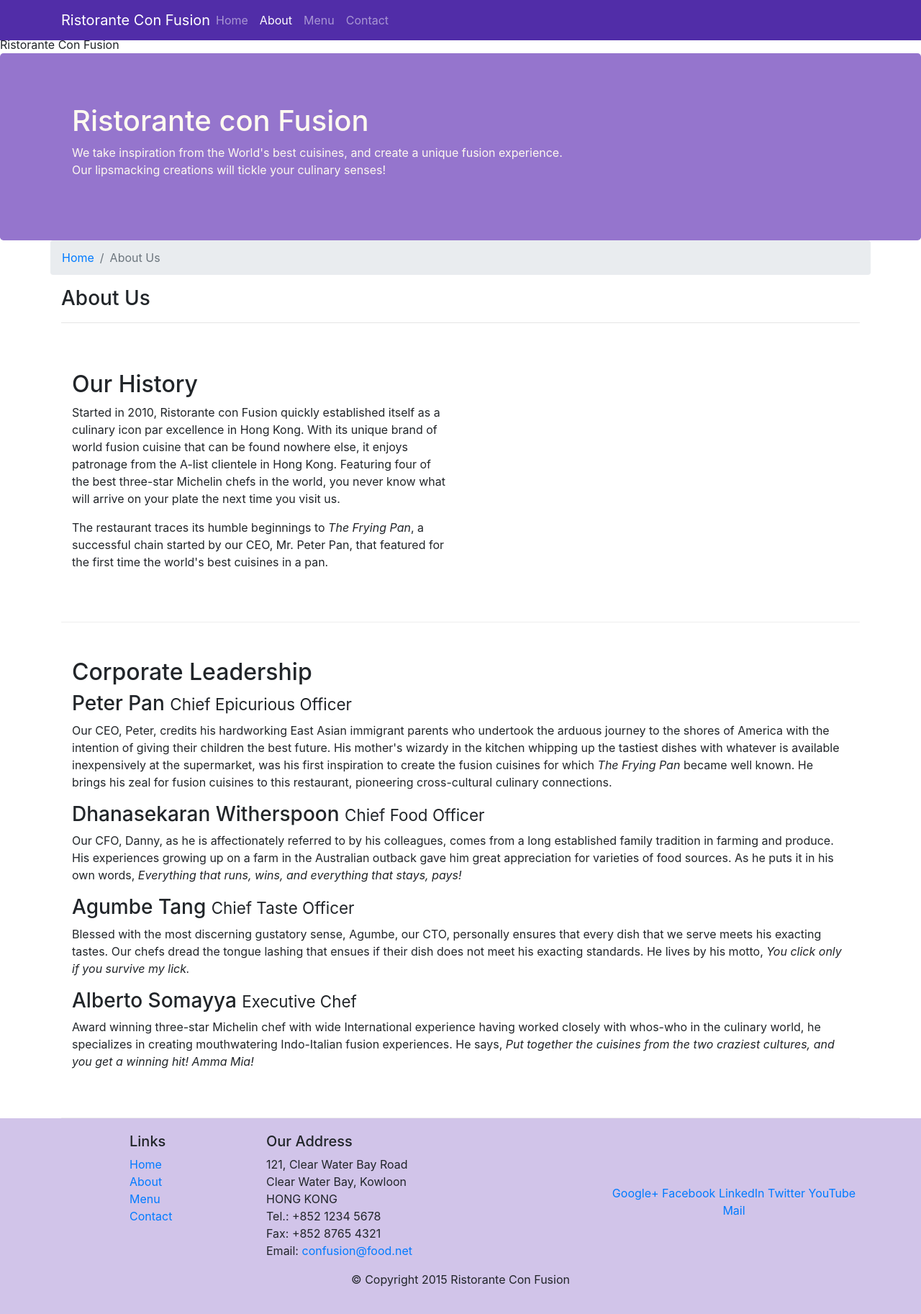
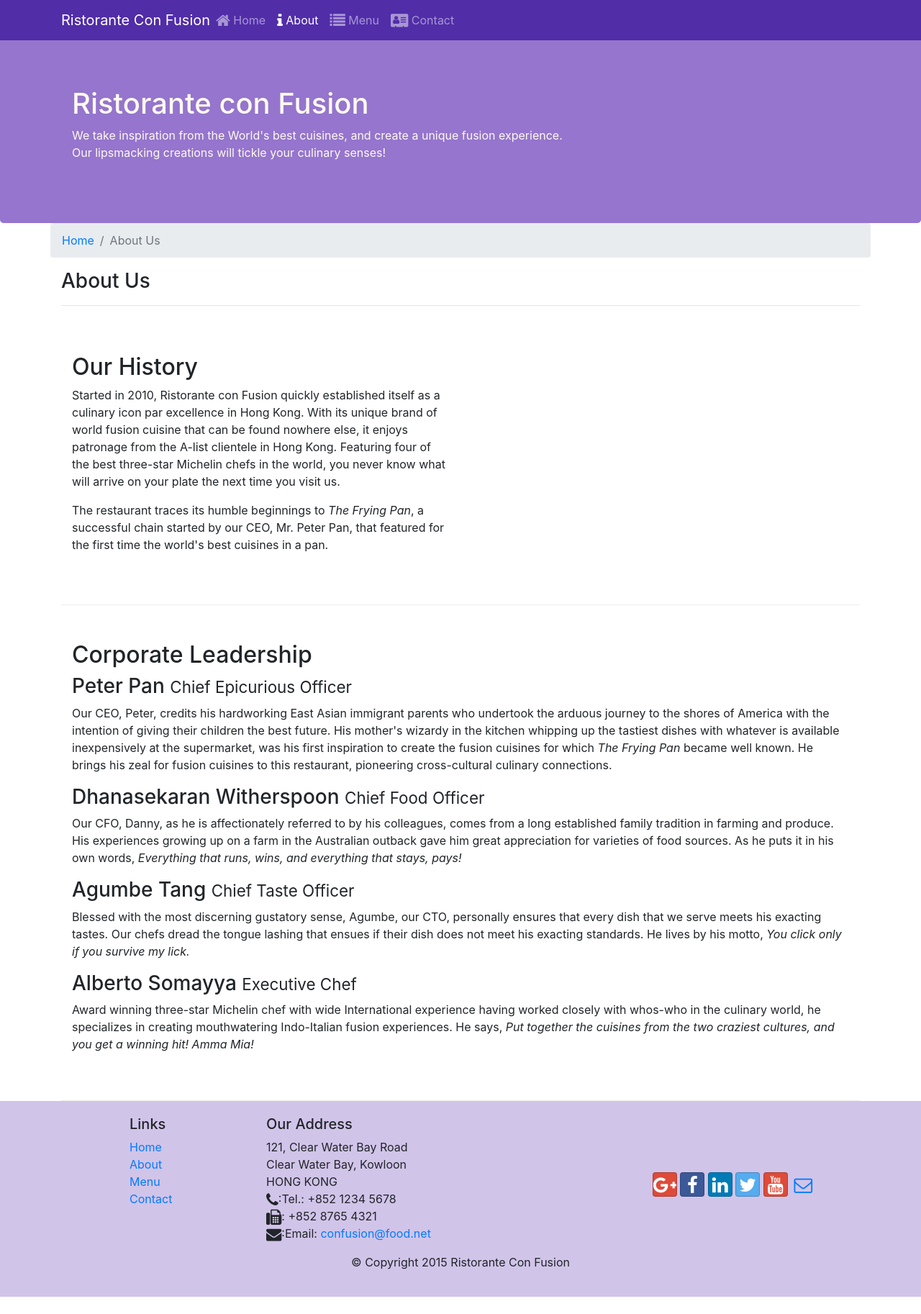
Before and after one commit to marco6998/curso-bootstrap, a website: page aboutus.html in a window 1280 px wide. Shown: the whole page at 72% size. After the commit the page ends 1802 px from the top, so only its background shows below. Drawn offline with nearby package versions, Linux system fonts and the light colour scheme.

Commit message:
Icon Fonts

```diff
--- a/aboutus.html
+++ b/aboutus.html
@@ -8,7 +8,10 @@
     <meta http-equiv="x-ua-compatible" content="ie = edge">
     <!-- Bootstrap CSS -->
     <link rel="stylesheet" href="node_modules/bootstrap/dist/css/bootstrap.min.css">
-    <link rel="stylesheet" href="css/styles.css" <title>Ristorante Con Fusion</title>
+    <link rel="stylesheet" href="node_modules/font-awesome/css/font-awesome.min.css">
+    <link rel="stylesheet" href="node_modules/bootstrap-social/bootstrap-social.css">
+    <link rel="stylesheet" href="css/styles.css">
+    <title>Ristorante Con Fusion</title>
 </head>
 
 <body>
@@ -27,16 +30,23 @@
                 <ul class="navbar-nav mr-auto">
                     <!--navbar-nav conjunto de enlances que se incluyen en la barra de navegación -->
                     <!-- mr-auto especificar el maargen derecho, aquñi se irá a la izquierda-->
-                    <li class="nav-item"><a class="nav-link" href="./index.html">Home</a></li>
+                    <li class="nav-item "><a class="nav-link" href="./index.html">
+                        <span class="fa fa-home fa-lg"></span>
+                            Home</a></li>
                     <!--Se muestra horizontalemte como enlaces-->
                     <!--active marca en cuál estás-->
-                    <li class="nav-item active"><a class="nav-link" href="">About</a></li>
-                    <li class="nav-item"><a class="nav-link" href="#">Menu</a></li>
-                    <li class="nav-item"><a class="nav-link" href="#">Contact</a></li>
-
+                    <li class="nav-item active"><a class="nav-link" href="#">
+                        <span class="fa fa-info fa-lg"></span>
+                            About</a></li>
+                    <li class="nav-item"><a class="nav-link" href="#">
+                        <span class="fa fa-list fa-lg"></span>
+                            Menu</a>
+                    </li>
+                    <li class="nav-item"><a class="nav-link" href="#">
+                        <span class="fa fa-address-card fa-lg"></span>
+                            Contact</a></li>
                 </ul>
             </div>
-
         </div>
 
     </nav>
@@ -127,19 +137,19 @@
                         121, Clear Water Bay Road<br>
                         Clear Water Bay, Kowloon<br>
                         HONG KONG<br>
-                        Tel.: +852 1234 5678<br>
-                        Fax: +852 8765 4321<br>
-                        Email: <a href="mailto:confusion@food.net">confusion@food.net</a>
+                        <i class = "fa fa-phone fa-lg"></i>:Tel.: +852 1234 5678<br>
+                        <i class = "fa fa-fax fa-lg"></i>: +852 8765 4321<br>
+                        <i class = "fa fa-envelope fa-lg"></i>:Email: <a href="mailto:confusion@food.net">confusion@food.net</a>
                     </address>
                 </div>
                 <div class="col-sm align-self-center">
                     <div style="text-align:center">
-                        <a href="http://google.com/+">Google+</a>
-                        <a href="http://www.facebook.com/profile.php?id = ">Facebook</a>
-                        <a href="http://www.linkedin.com/in/">LinkedIn</a>
-                        <a href="http://twitter.com/">Twitter</a>
-                        <a href="http://youtube.com/">YouTube</a>
-                        <a href="mailto:">Mail</a>
+                        <a class="btn btn-social-icon btn-google" href="http://google.com/+"><i class = "fa fa-google-plus fa-lg"></i></a>
+                        <a class="btn btn-social-icon btn-facebook" href="http://www.facebook.com/profile.php?id = "><i class = "fa fa-facebook fa-lg"></i></a>
+                        <a class="btn btn-social-icon btn-linkedin" href="http://www.linkedin.com/in/"><i class = "fa fa-linkedin fa-lg"></i></a>
+                        <a class="btn btn-social-icon btn-twitter" href="http://twitter.com/"><i class = "fa fa-twitter fa-lg"></i></a>
+                        <a class="btn btn-social-icon btn-google" href="http://youtube.com/"><i class = "fa fa-youtube fa-lg"></i></a>
+                        <a class="btn btn-social-icon " href="mailto:"><i class = "fa fa-envelope-o fa-lg"></i></a>
                     </div>
                 </div>
             </div>
--- a/package.json
+++ b/package.json
@@ -15,6 +15,8 @@
   },
   "dependencies": {
     "bootstrap": "^4.0.0",
+    "bootstrap-social": "^5.1.1",
+    "font-awesome": "^4.7.0",
     "jquery": "^3.3.1",
     "popper.js": "^1.12.9"
   }
```
Also changed, not shown: index.html (+26 -19 lines), 1 other file.
